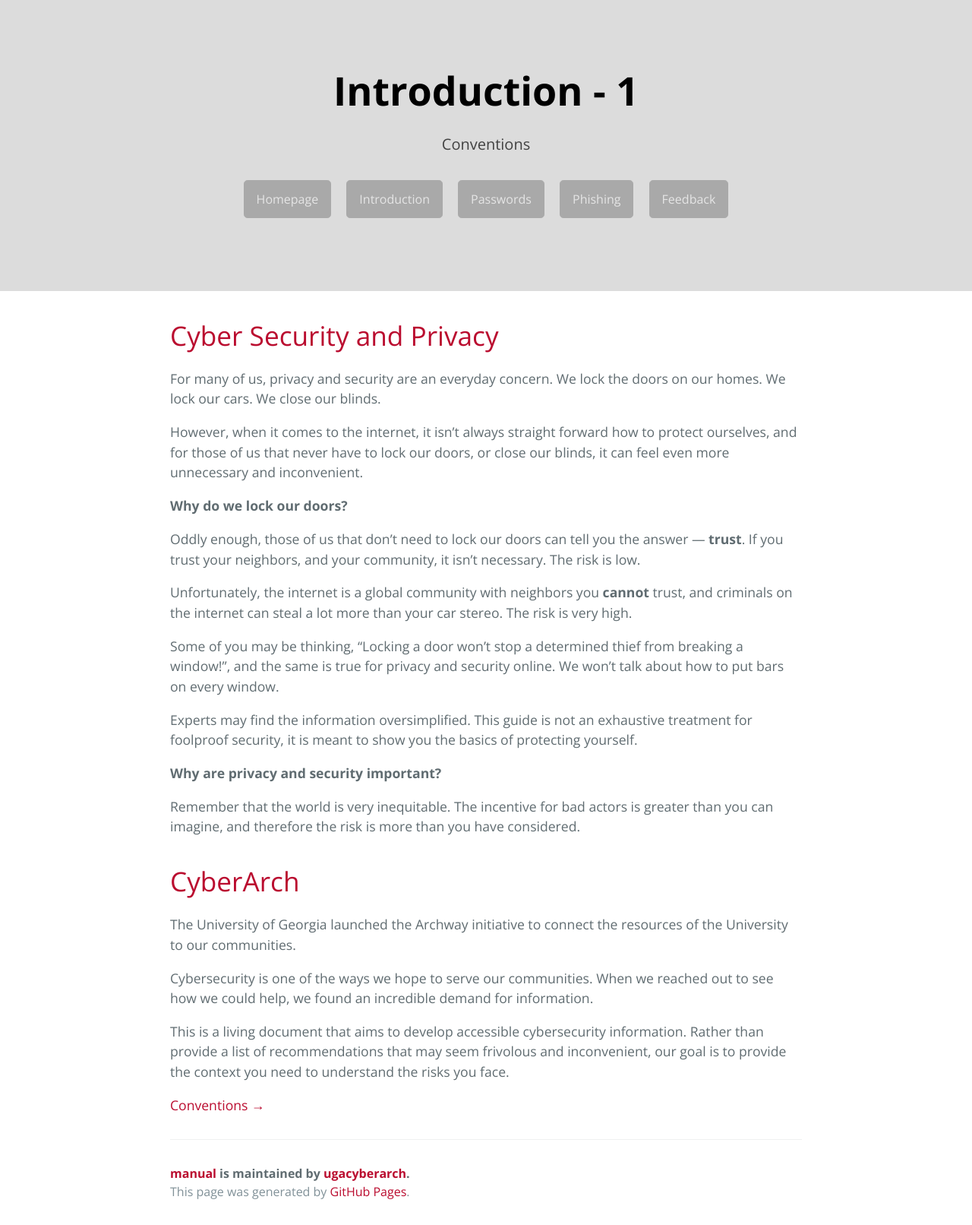
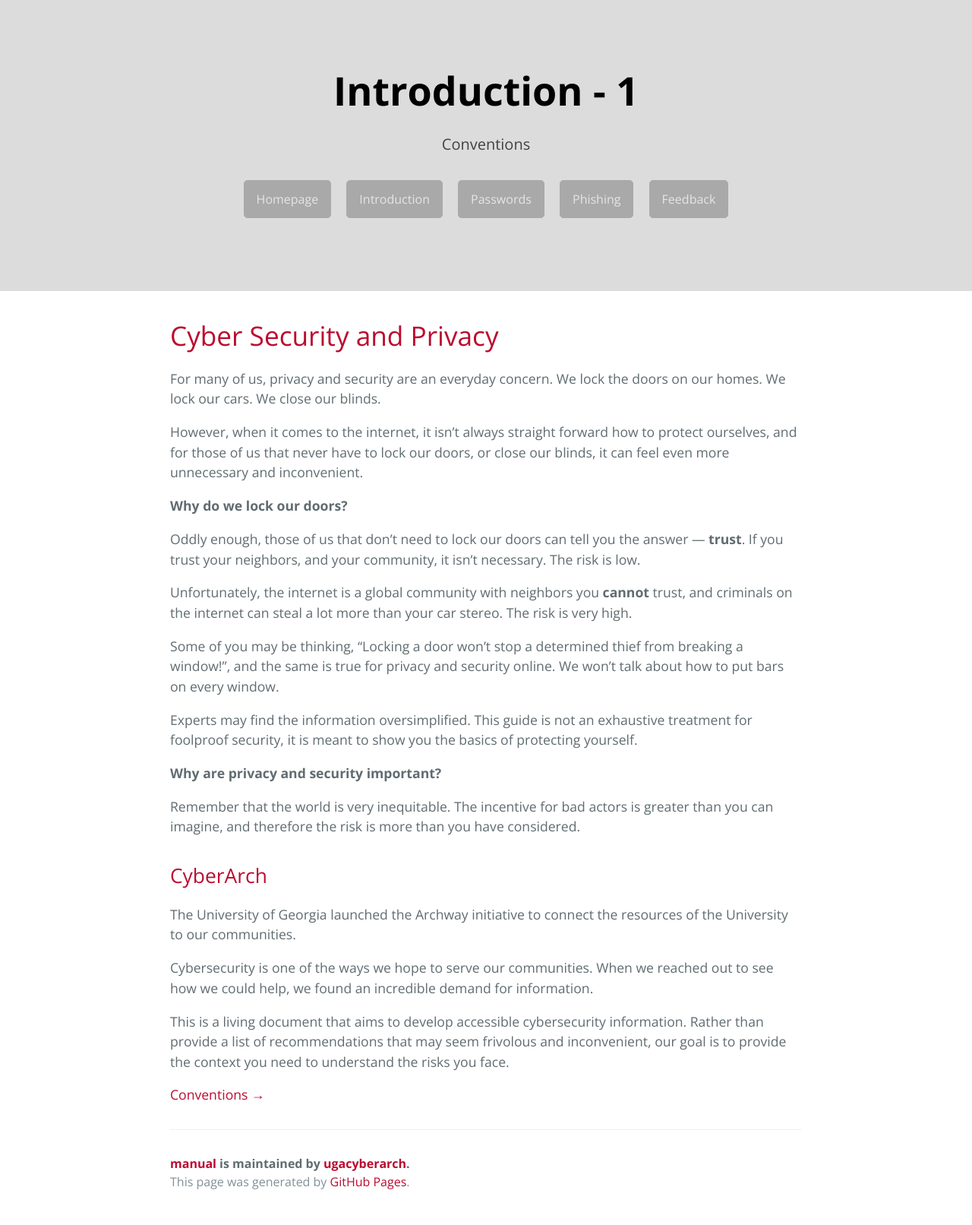
Before and after one commit to ugacyberarch/manual, a Jekyll site: the page built from getting_started.md, in a window 1280 px wide. Shown: the whole page at 76% size. Built offline with Jekyll 4.4.1, drawn with Linux system fonts in a browser that asks for light colours.

```diff
--- a/getting_started.md
+++ b/getting_started.md
@@ -32,7 +32,7 @@ Experts may find the information oversimplified. This guide is not an exhaustive
 
 Remember that the world is very inequitable. The incentive for bad actors is greater than you can imagine, and therefore the risk is more than you have considered.
 
-# CyberArch
+## CyberArch
 
 The University of Georgia launched the Archway initiative to connect the resources of the University to our communities.
 
```
